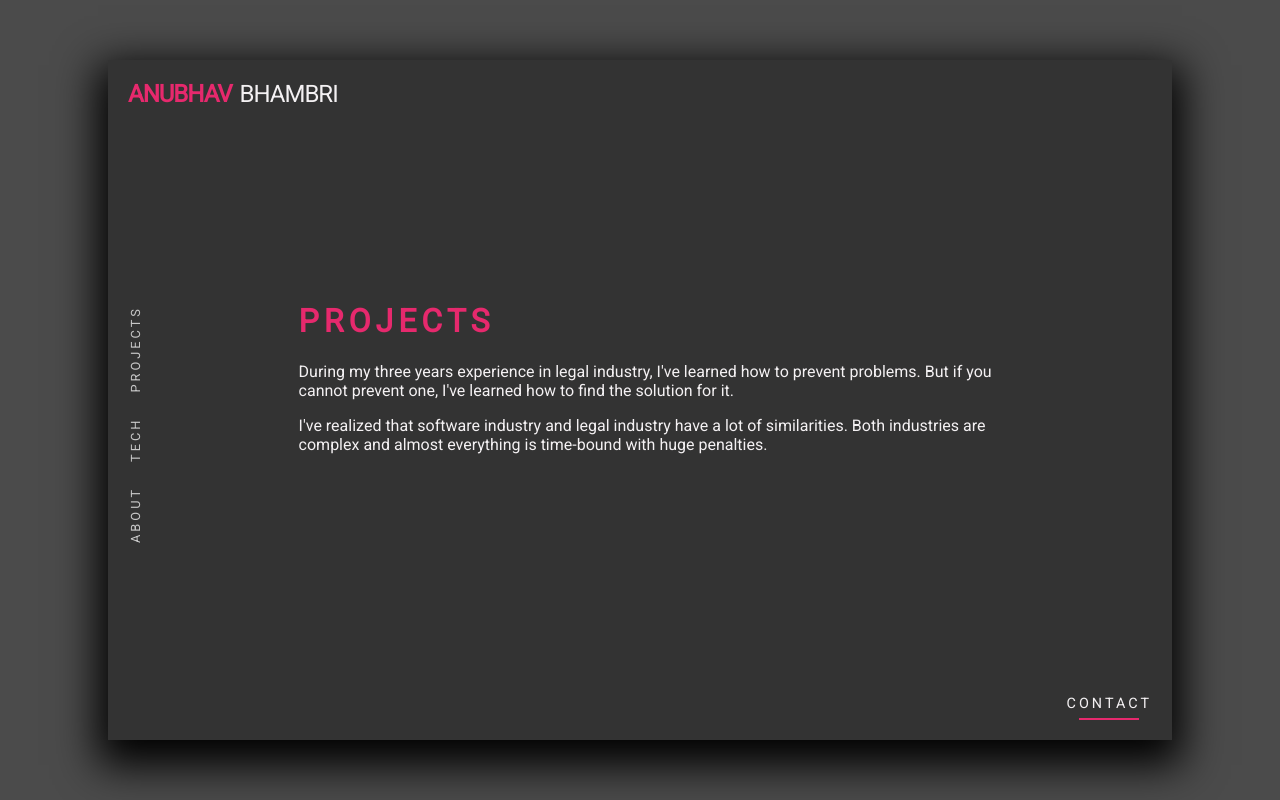
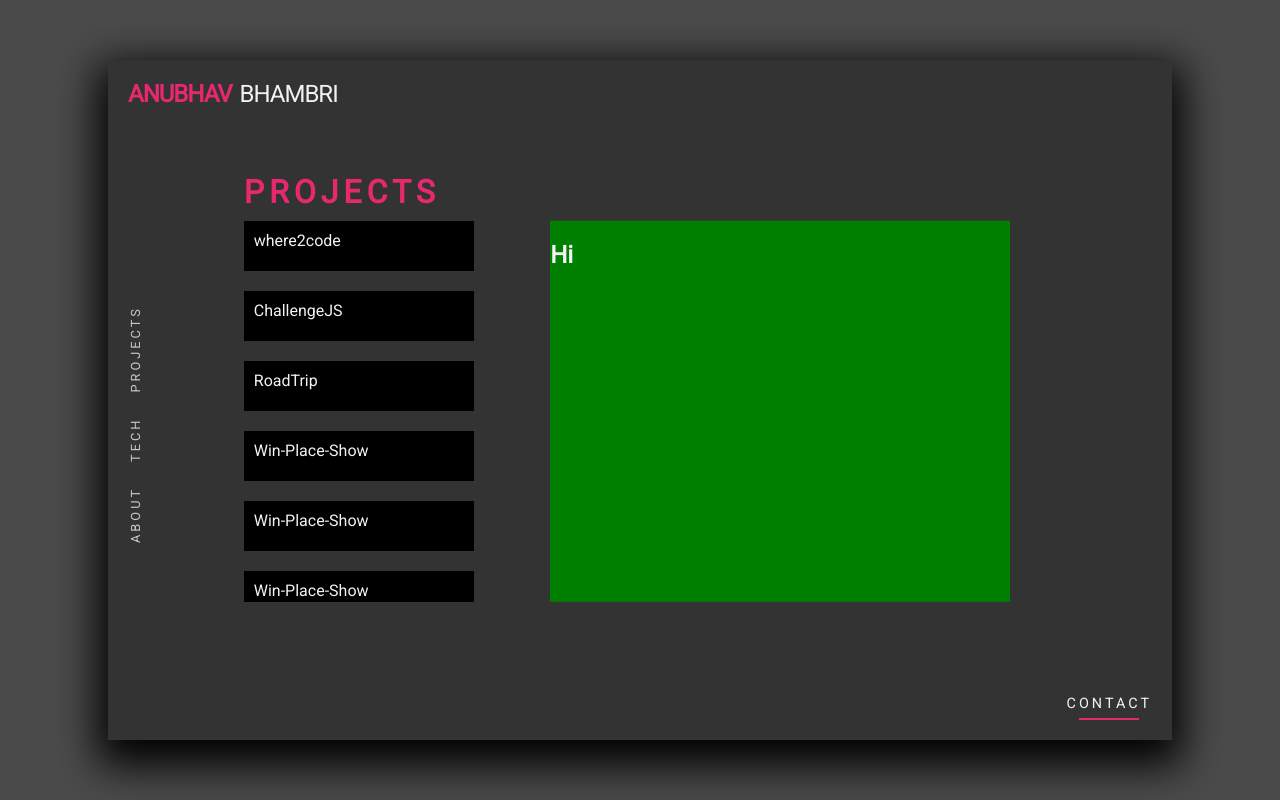
Before and after one commit to Anubhav311/dark-site, a Next.js app: page /projects in a window 1280 px wide. Built offline with nearby package versions, Linux system fonts and the light colour scheme; a small style sheet from the web is missing.

Commit message:
created basic layout of projects.js

```diff
--- a/pages/projects.js
+++ b/pages/projects.js
@@ -6,8 +6,31 @@ const Projects = () => (
         <div className="projects-container">
             <div className="projects-inner-container">
                 <h1>PROJECTS</h1>
-                <p>During my three years experience in legal industry, I've learned how to prevent problems. But if you cannot prevent one, I've learned how to find the solution for it.</p>
-                <p>I've realized that software industry and legal industry have a lot of similarities. Both industries are complex and almost everything is time-bound with huge penalties.</p>
+                <div className="projects-view">
+                    <div className="projects-list">
+                        <div className="project-list-item">
+                            <p>where2code</p>
+                        </div>
+                        <div className="project-list-item">
+                            <p>ChallengeJS</p>
+                        </div>
+                        <div className="project-list-item">
+                            <p>RoadTrip</p>
+                        </div>
+                        <div className="project-list-item">
+                            <p>Win-Place-Show</p>
+                        </div>
+                        <div className="project-list-item">
+                            <p>Win-Place-Show</p>
+                        </div>
+                        <div className="project-list-item">
+                            <p>Win-Place-Show</p>
+                        </div>
+                    </div>
+                    <div className="project">
+                        <h2>Hi</h2>
+                    </div>
+                </div>
             </div>
         </div>
         <style jsx>{`
@@ -17,10 +40,13 @@ const Projects = () => (
                 transform: translateY(-45%);
                 margin-left: 20px;
                 margin-right: 20px;
+                width: 90%;
+                height: 70%;
             }
             .projects-inner-container {
                 box-sizing: border-box;
-                width: 70%;
+                width: 80%;
+                height: 100%;
                 margin: auto;
             }
             @media (max-width: 850px) {
@@ -31,12 +57,39 @@ const Projects = () => (
             h1 {
                 color: #E6296D;
                 letter-spacing: 5px;
+                margin-bottom: 10px;
             }
             @media (max-width: 850px) {
                 h1 {
                     font-size: 1.5rem;
                 }
             }
+            .projects-view {
+                width: 100%;
+                height: 80%;
+                display: flex;
+                justify-content: space-between;
+            }
+            .projects-list {
+                width: 30%;
+                height: 100%;
+                overflow-y: scroll;
+            }
+            .project-list-item {
+                width: 100%;
+                height: 50px;
+                box-sizing: border-box;
+                background-color: black;
+                margin-bottom: 20px;
+                padding: 10px;
+            }
+            .project-list-item p {
+                margin: 0;
+            }
+            .project {
+                width: 60%;
+                background-color: green;
+            }
         `}</style>
     </Layout>
 )
```
